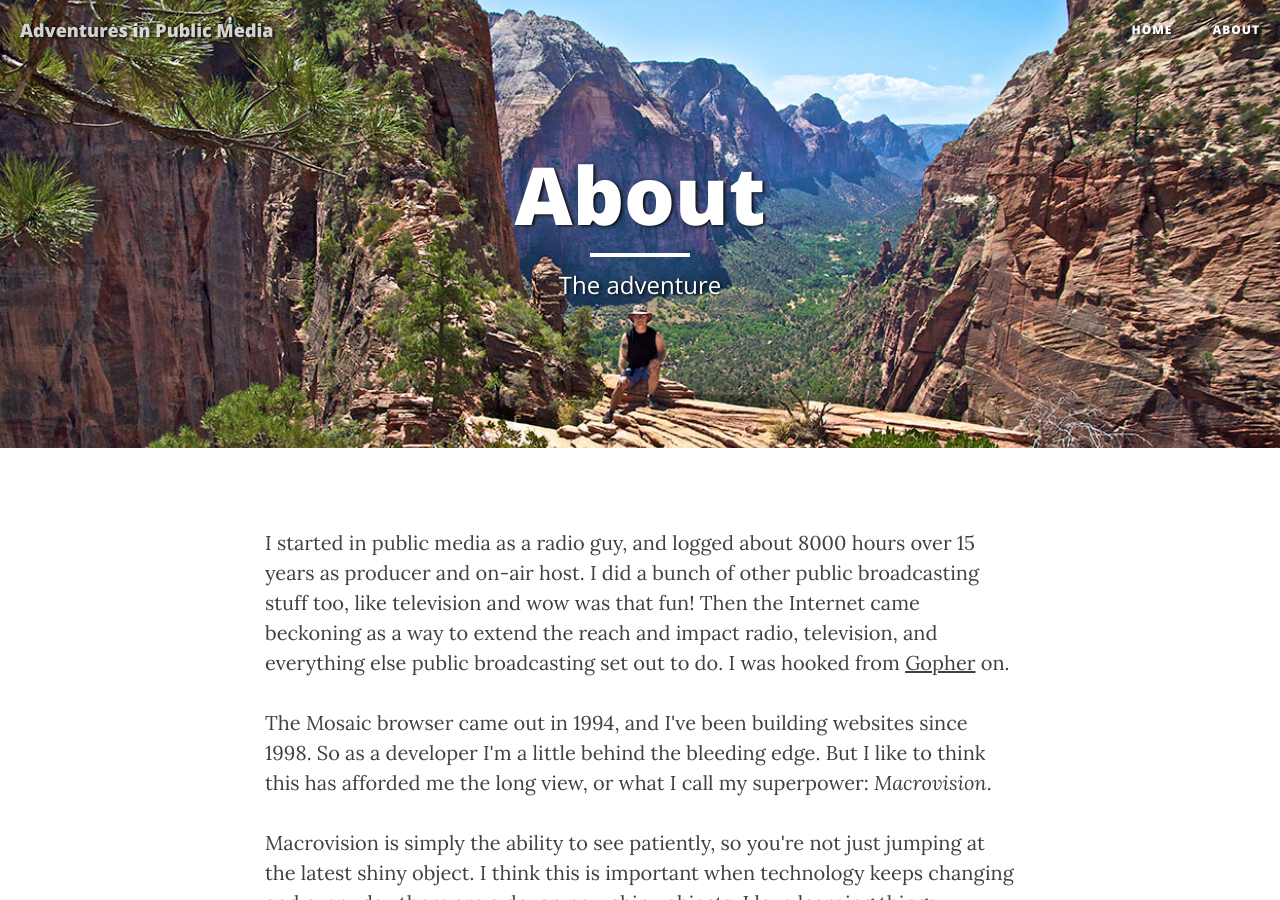
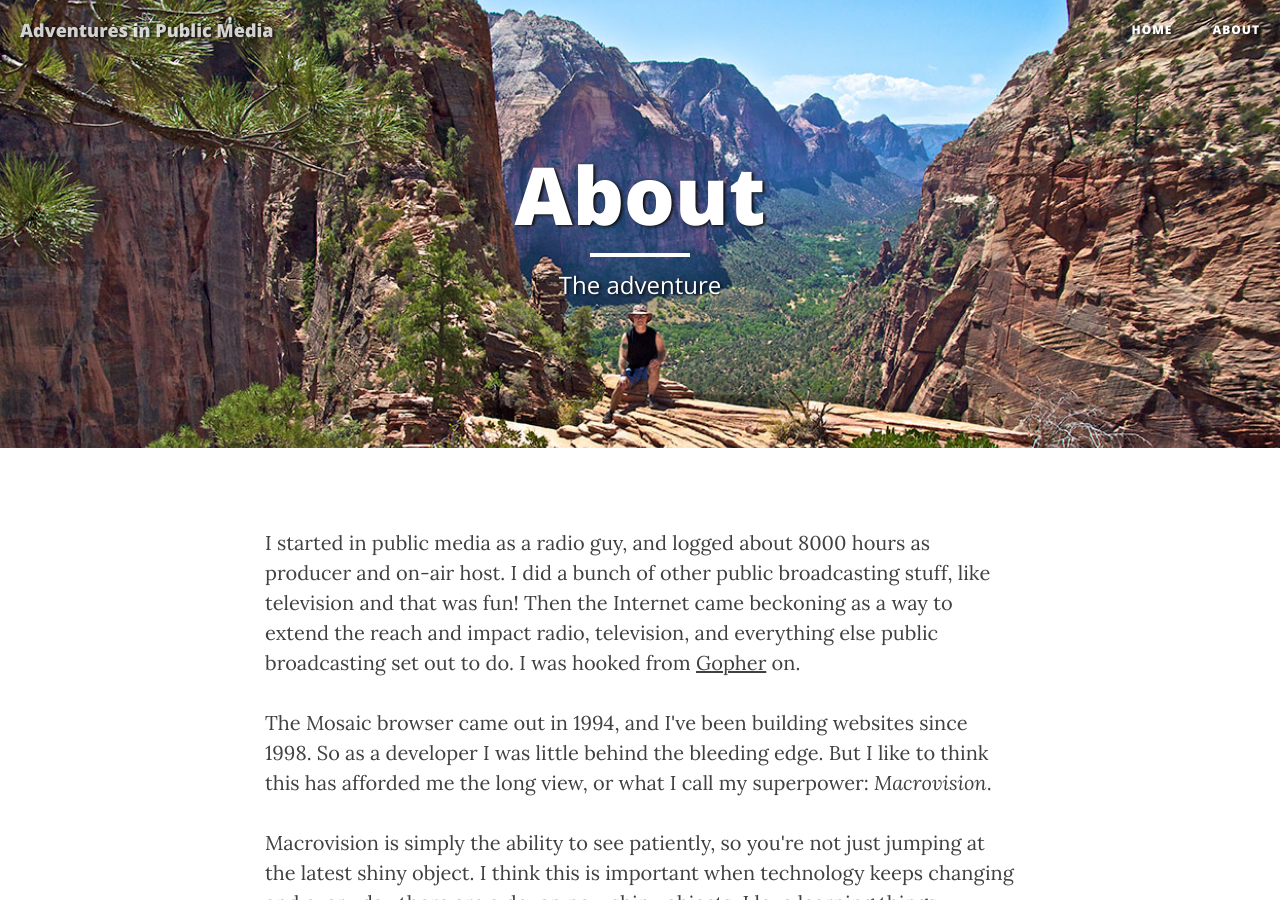
Before and after one commit to jackbrighton/jackbrighton.github.io, a Jekyll site: the page built from about.html, in a window 1280 px wide and 900 px high. Built offline with Jekyll 4.4.1, drawn with Linux system fonts in a browser that asks for light colours; nearby versions of some CDN libraries.

Commit message:
update about page

```diff
--- a/about.html
+++ b/about.html
@@ -5,9 +5,9 @@ description: "The adventure"
 header-img: "img/zion.jpg"
 ---
 
-<p>I started in public media as a radio guy, and logged about 8000 hours over 15 years as producer and on-air host. I did a bunch of other public broadcasting stuff too, like television and wow was that fun! Then the Internet came beckoning as a way to extend the reach and impact radio, television, and everything else public broadcasting set out to do. I was hooked from <a href="http://en.wikipedia.org/wiki/Gopher_(protocol)" title="Gopher entry on Wikiperia">Gopher</a> on.</p>
+<p>I started in public media as a radio guy, and logged about 8000 hours as producer and on-air host. I did a bunch of other public broadcasting stuff, like television and that was fun! Then the Internet came beckoning as a way to extend the reach and impact radio, television, and everything else public broadcasting set out to do. I was hooked from <a href="http://en.wikipedia.org/wiki/Gopher_(protocol)" title="Gopher entry on Wikipedia">Gopher</a> on.</p>
 
-<p>The Mosaic browser came out in 1994, and I've been building websites since 1998. So as a developer I'm a little behind the bleeding edge. But I like to think this has afforded me the long view, or what I call my superpower: <em>Macrovision</em>.</p>
+<p>The Mosaic browser came out in 1994, and I've been building websites since 1998. So as a developer I was little behind the bleeding edge. But I like to think this has afforded me the long view, or what I call my superpower: <em>Macrovision</em>.</p>
 
 <p>Macrovision is simply the ability to see patiently, so you're not just jumping at the latest shiny object. I think this is important when technology keeps changing and every day there are a dozen new shiny objects. I love learning things (programming, tools, musical instruments) but now there's too much for any one person (me anyway) to learn completely. I use my macrovision to try and see where things came from, where they're going, and then to zoom in on the pieces we can truly leverage.</p>
 
```
